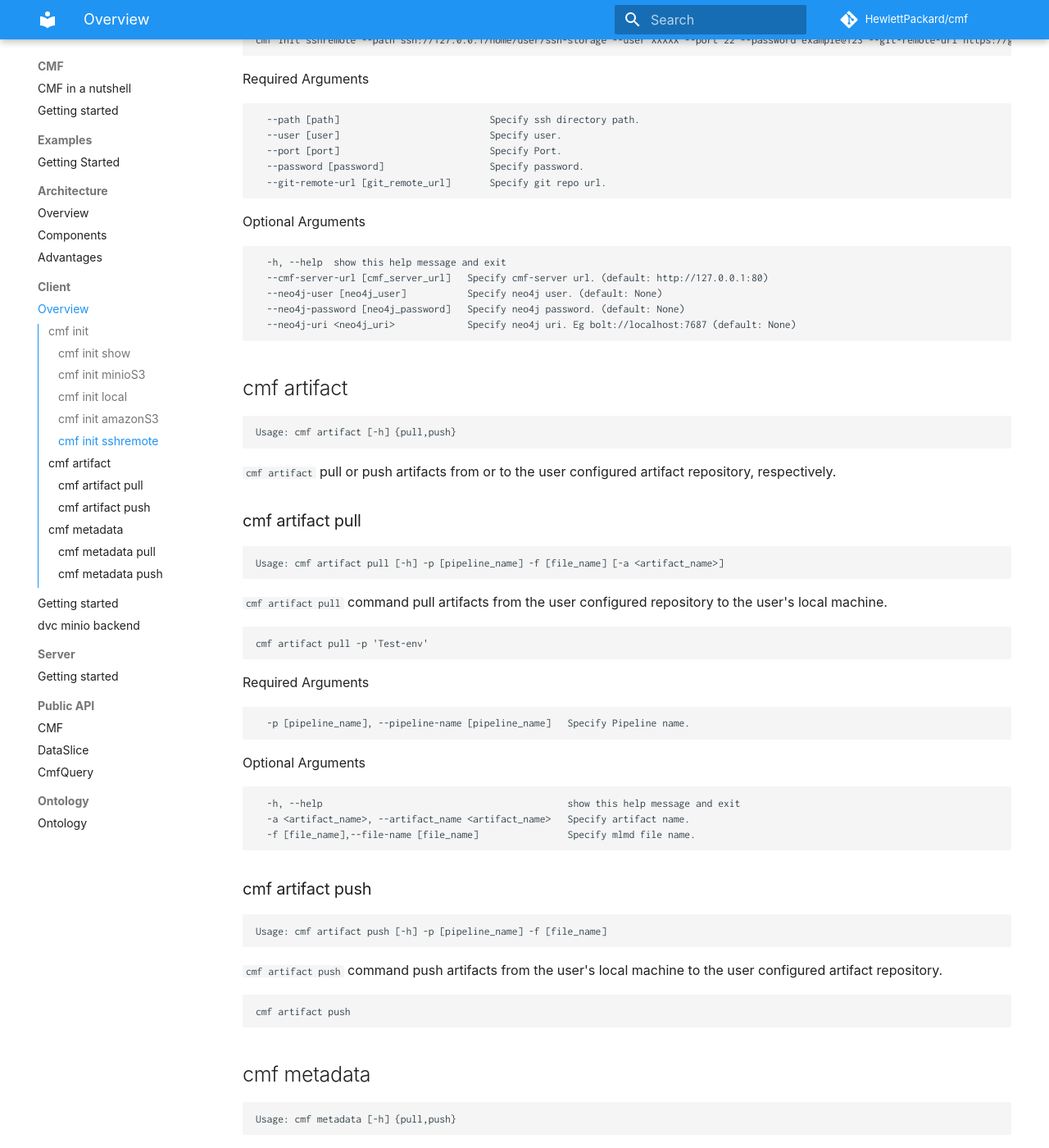
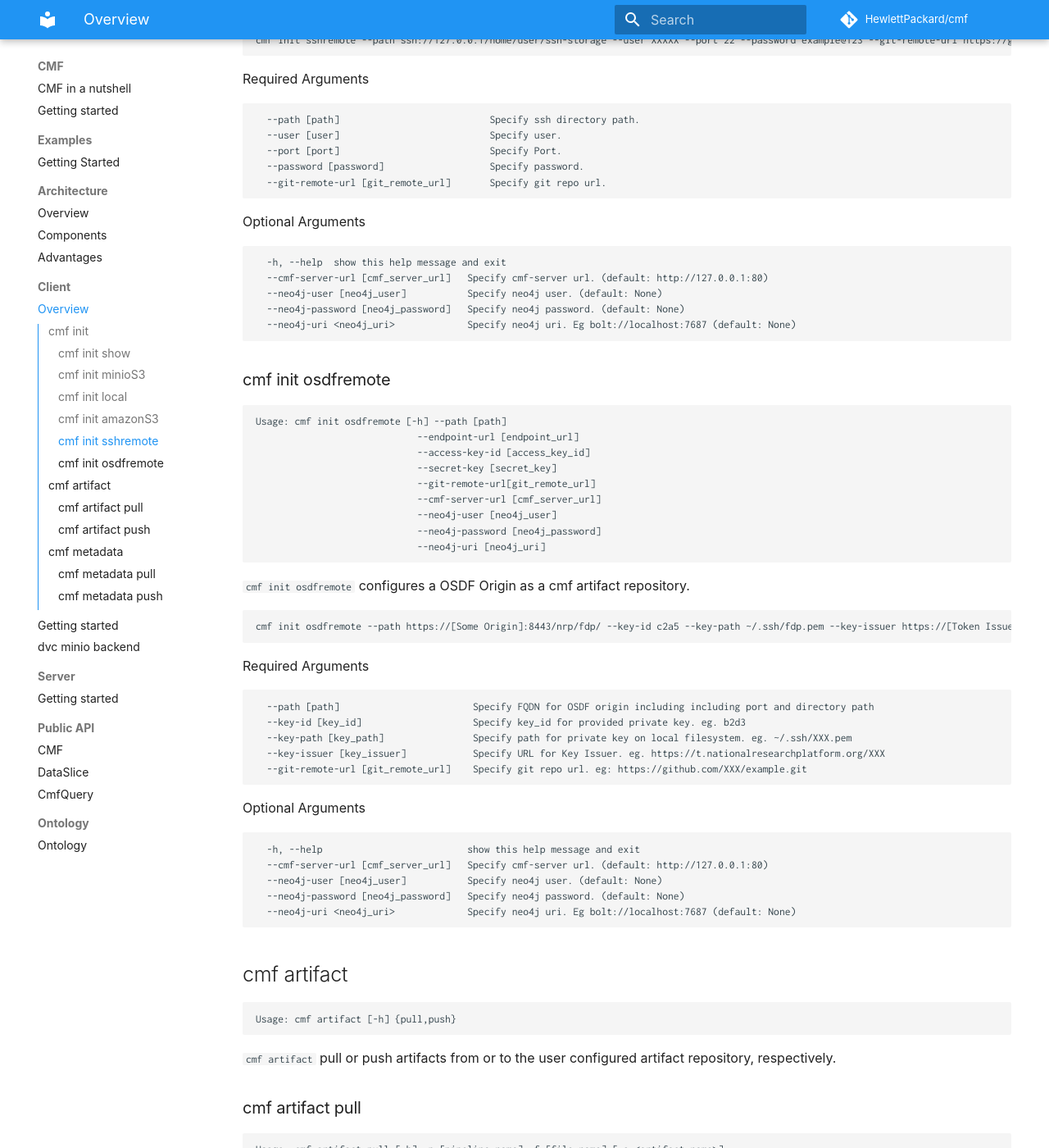
Before and after one commit to HewlettPackard/cmf, an MkDocs documentation site: the page built from docs/cmf_client/cmf_client.md, in a window 1280 px wide and 1400 px high, scrolled down 2772 px. Shown: the whole window at 82% size. Built offline with MkDocs 1.6.1 and Material for MkDocs 9.7.7, drawn with Linux system fonts in a browser that asks for light colours; some web fonts are replaced; comment, search, counter and statistics services are not loaded.

Commit message:
Added init doc for OSDF Remote in CMF-client

````diff
--- a/docs/cmf_client/cmf_client.md
+++ b/docs/cmf_client/cmf_client.md
@@ -132,7 +132,39 @@ Optional Arguments
   --neo4j-password [neo4j_password]   Specify neo4j password. (default: None)
   --neo4j-uri <neo4j_uri>             Specify neo4j uri. Eg bolt://localhost:7687 (default: None)
 ```
+### cmf init osdfremote
+```
+Usage: cmf init osdfremote [-h] --path [path]
+                             --endpoint-url [endpoint_url]
+                             --access-key-id [access_key_id]
+                             --secret-key [secret_key]
+                             --git-remote-url[git_remote_url]
+                             --cmf-server-url [cmf_server_url]
+                             --neo4j-user [neo4j_user]
+                             --neo4j-password [neo4j_password]
+                             --neo4j-uri [neo4j_uri]
+```
+`cmf init osdfremote` configures a OSDF Origin as a cmf artifact repository.
+```
+cmf init osdfremote --path https://[Some Origin]:8443/nrp/fdp/ --key-id c2a5 --key-path ~/.ssh/fdp.pem --key-issuer https://[Token Issuer]] --git-remote-url https://github.com/user/experiment-repo.git --git-remote-url https://github.com/user/experiment-repo.git --cmf-server-url http://127.0.0.1:80 --neo4j-user neo4j --neo4j-password password --neo4j-uri bolt://localhost:7687
+```
+Required Arguments
+```
+  --path [path]                        Specify FQDN for OSDF origin including including port and directory path
+  --key-id [key_id]                    Specify key_id for provided private key. eg. b2d3
+  --key-path [key_path]                Specify path for private key on local filesystem. eg. ~/.ssh/XXX.pem
+  --key-issuer [key_issuer]            Specify URL for Key Issuer. eg. https://t.nationalresearchplatform.org/XXX
+  --git-remote-url [git_remote_url]    Specify git repo url. eg: https://github.com/XXX/example.git
+```
+Optional Arguments
+```
+  -h, --help                          show this help message and exit
+  --cmf-server-url [cmf_server_url]   Specify cmf-server url. (default: http://127.0.0.1:80)
+  --neo4j-user [neo4j_user]           Specify neo4j user. (default: None)
+  --neo4j-password [neo4j_password]   Specify neo4j password. (default: None)
+  --neo4j-uri <neo4j_uri>             Specify neo4j uri. Eg bolt://localhost:7687 (default: None)
 
+```
 ## cmf artifact
 ```
 Usage: cmf artifact [-h] {pull,push}
````
